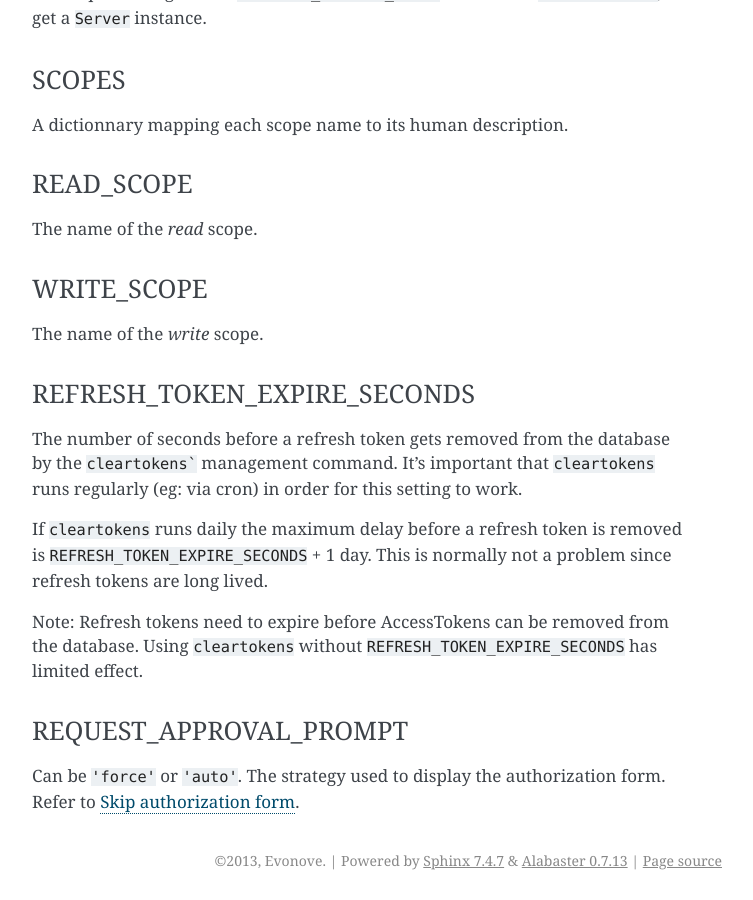
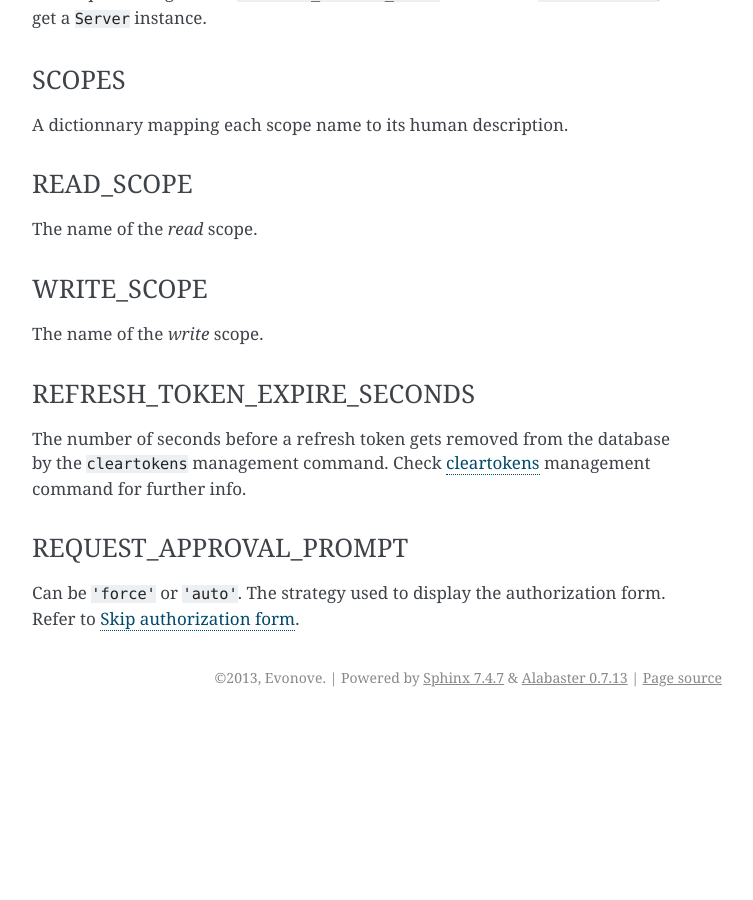
Before and after one commit to jazzband/django-oauth-toolkit, a Sphinx documentation site: the page built from docs/settings.rst, in a window 1280 px wide and 900 px high, scrolled down 1771 px. Shown: the whole window, without its empty margins (388-1141 px from the left). Built offline with Sphinx 7.4.7, drawn with Linux system fonts in a browser that asks for light colours; after the commit the page ends 2488 px from its top, so only the background shows below that.

Commit message:
Added doc for cleartokens command

````diff
--- a/docs/index.rst
+++ b/docs/index.rst
@@ -38,6 +38,7 @@
    models
    advanced_topics
    settings
+   management_commands
    glossary
 
 .. toctree::
--- a/docs/settings.rst
+++ b/docs/settings.rst
@@ -89,15 +89,7 @@
 REFRESH_TOKEN_EXPIRE_SECONDS
 ~~~~~~~~~~~~~~~~~~~~~~~~~~~~
 The number of seconds before a refresh token gets removed from the database by
-the ``cleartokens``` management command. It's important that ``cleartokens``
-runs regularly (eg: via cron) in order for this setting to work.
-
-If ``cleartokens`` runs daily the maximum delay before a refresh token is
-removed is ``REFRESH_TOKEN_EXPIRE_SECONDS`` + 1 day. This is normally not a
-problem since refresh tokens are long lived.
-
-Note: Refresh tokens need to expire before AccessTokens can be removed from the
-database. Using ``cleartokens`` without ``REFRESH_TOKEN_EXPIRE_SECONDS`` has limited effect.
+the ``cleartokens`` management command. Check :ref:`cleartokens` management command for further info.
 
 REQUEST_APPROVAL_PROMPT
 ~~~~~~~~~~~~~~~~~~~~~~~
````
Also changed, not shown: docs/management_commands.rst (added, +20 -0 lines).
